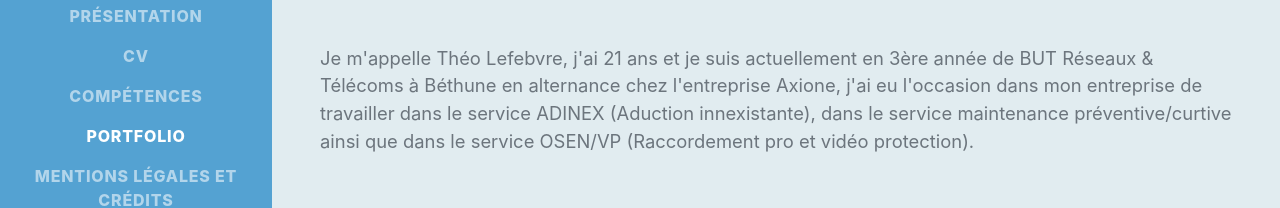
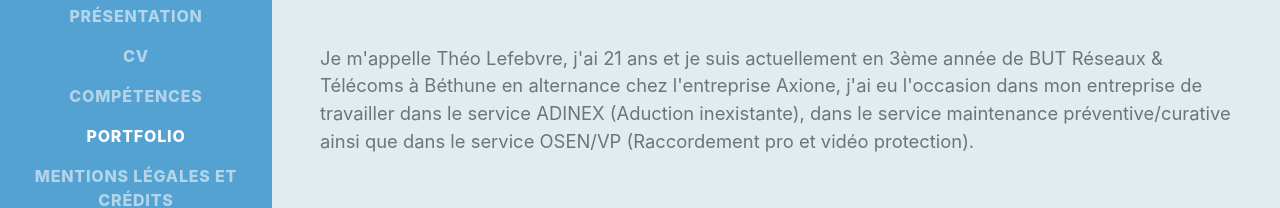
Before and after one commit to TheoLefebvre62/Site_web_lefebvre_theo, a plain HTML site: page index.html in a window 1280 px wide. Shown: the part 384-592 px from the top of the page. Drawn offline with nearby package versions, Linux system fonts and the light colour scheme; a web font is replaced by a local one.

Commit message:
Update index.html

```diff
--- a/index.html
+++ b/index.html
@@ -49,7 +49,7 @@
                         45 rue Léon Gambetta à Dourges | 07 83 03 19 02 |
                         <a href="theo_lefebvre3@ens.univ-artois.fr" div style="text-transform: lowercase; color: #54a2d2">theo_lefebvre3@ens.univ-artois.fr</a>
                     </div>
-                    <p class="lead mb-5">Je m'appelle Théo Lefebvre, j'ai 21 ans et je suis actuellement en 3ère année de BUT Réseaux & Télécoms à Béthune en alternance chez l'entreprise Axione, j'ai eu l'occasion dans mon entreprise de travailler dans le service ADINEX (Aduction innexistante), dans le service maintenance préventive/curtive ainsi que dans le service OSEN/VP (Raccordement pro et vidéo protection).</p>
+                    <p class="lead mb-5">Je m'appelle Théo Lefebvre, j'ai 21 ans et je suis actuellement en 3ème année de BUT Réseaux & Télécoms à Béthune en alternance chez l'entreprise Axione, j'ai eu l'occasion dans mon entreprise de travailler dans le service ADINEX (Aduction inexistante), dans le service maintenance préventive/curative ainsi que dans le service OSEN/VP (Raccordement pro et vidéo protection).</p>
                 </div>
             </section>
             <hr class="m-0" />
```
